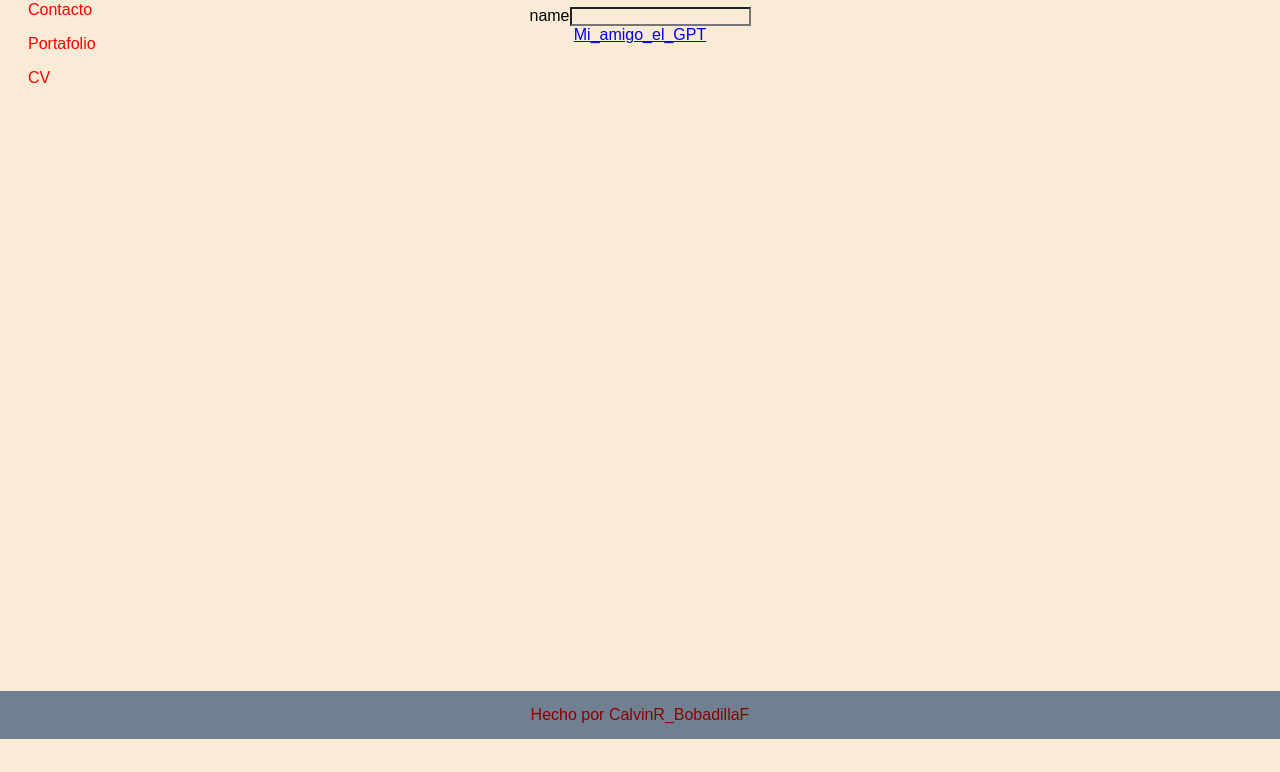
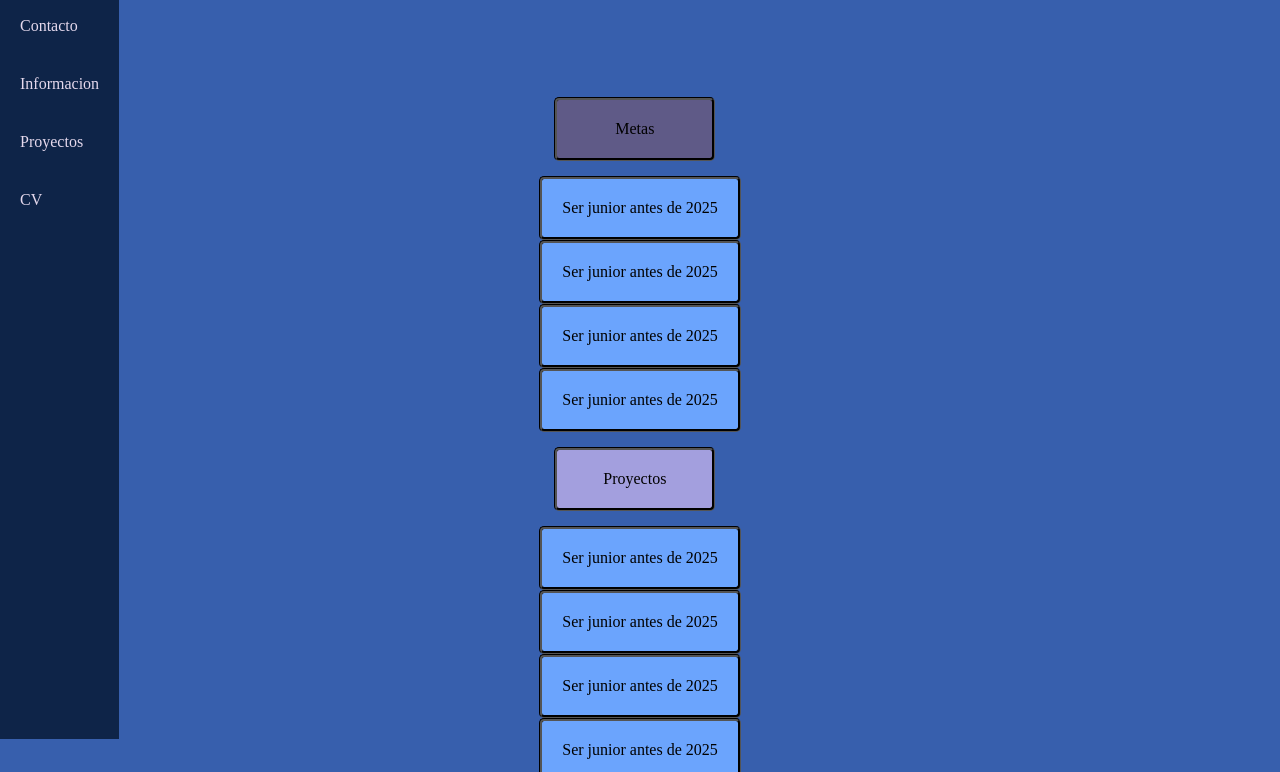
Before and after one commit to CalvinRBobadillaF/CalvinR, a plain HTML site: page index.html in a window 1280 px wide. Shown: the part 61-833 px from the top of the page. Before the commit the page ends 800 px from the top, so only its background shows below. Drawn offline with Linux system fonts and the light colour scheme.

Commit message:
Cambios totales, mas organizacion y fusion con antiguos proyectos.

```diff
--- a/index.html
+++ b/index.html
@@ -3,40 +3,60 @@
 <head>
     <meta charset="UTF-8">
     <meta name="viewport" content="width=device-width, initial-scale=1.0">
-    <title class="titulo">CalvinR</title>
     <link rel="stylesheet" href="styles.css">
+    <link rel="stylesheet" href="mobile.css">
+    <link rel="stylesheet" href="tablet.css">
+    <link rel="stylesheet" href="laptop.css">
+    <title>Proyecto X</title>
+
 </head>
 <body>
-    <main>
-    <section>
-        <h1 class="container">CalvinR</h1>
-        <h3>SrBlade
-        </h3>
-        ul
+    <header class="Nombre">CalvinR</header>
 
-        <nav class="nav">
-            <ul>
-                <li class="item2">info</li>
-                <li class="item2">Contacto</li>
-                <li class="item2">Portafolio</li>
-                <li class="item2">CV</li>
+        <nav class="Navegation">
+            <ul class="List">
+                <li>Portafolio</li>
+                <li>Contacto</li>
+                <li>Informacion</li>
+                <li>Proyectos</li>
+                <li>CV</li>
             </ul>
         </nav>
-        <div class="div">
-            <form action="" class="form">
-                <label for="name">name </label>
-            <input type="text" name="name" id="name">
-            </form>
-            <a href="https://chatgpt.com/c/f506c88d-72ce-468c-8232-f6f80ad3ea0a">Mi_amigo_el_GPT</a>
 
-        </div>
+        <main class="Main">
+
+
+        <ul class="LM">
+            <li class="Titulo1">Metas</li>
+            <li>Ser junior antes de 2025</li>
+            <li>Ser junior antes de 2025</li>
+            <li>Ser junior antes de 2025</li>
+            <li>Ser junior antes de 2025</li>
+        </ul>
+
+
+        <ul class="PM">
+            <li class="Titulo2">Proyectos</li>
+            <li>Ser junior antes de 2025</li>
+            <li>Ser junior antes de 2025</li>
+            <li>Ser junior antes de 2025</li>
+            <li>Ser junior antes de 2025</li>
+        </ul>
+
+
+        <ul class="LI">
+            <li class="Titulo3">Ideas</li>
+            <li>Ser junior antes de 2025</li>
+            <li>Ser junior antes de 2025</li>
+            <li>Ser junior antes de 2025</li>
+            <li>Ser junior antes de 2025</li>
+        </ul>
 
 
 
-    </section>
-</main>
-<footer class="footer">
-    Hecho por CalvinR_BobadillaF
-</footer>
+
+    </main>
+    <footer class="footer">Hecho por Calvin Bobadilla</footer>
+
 </body>
 </html>
--- a/styles.css
+++ b/styles.css
@@ -1,78 +1,105 @@
 * {
-    padding: 0%;
-    margin: 0%;
-    font-family: Arial, Helvetica, sans-serif;
     box-sizing: border-box;
-    background-color: antiquewhite;
+    margin: 0;
+    padding: 0;
 }
 
-.container {
+.Nombre {
+    background-color: #140f07;
+    font-size: 2.3rem;
     display: flex;
     justify-content: center;
-    background-color: rgb(160, 137, 101);
-    color: rgb(26, 2, 2);
+    color: red;
 }
 
-.item {
+.Navegation {
+    background-color: #0e2448;
     display: flex;
-    justify-content: center;
-    color: brown;
-    background-color: rgb(249, 224, 184);
+    flex-direction: column;
+    width: fit-content;
+    position: fixed;
+    height: 100%;
+    top: 0;
 
 }
 
-.Cuadro1 {
-    background-color: chocolate;
-    color: brown;
+.Navegation li{
+    padding: 20px;
+    color: #e5d9ed;
+}
+
+.Main {
+    padding: 100px;
+    background-color: #375fad;
     display: flex;
+    flex-wrap: wrap;
+    flex-direction: column;
+    height: 100%;
     justify-content: center;
+    align-items: center;
+
+}
+
+.Main li{
+    list-style: none;
+    display: flex;
+    flex-direction: column;
+   background-color: #6ba4fd;
+    border-radius: 5px;
+    border-style: groove;
+    border-color: black;
+    padding: 20px;
+
 }
 
 
 
-.nav {
-    color: red;
-    background-color: antiquewhite;
-    display: flex;
+.LM  {
+    justify-content: center;
+    position: relative;
+}
+
+.Titulo1 {
+    background-color: #5f5a87 !important;
+    justify-content: center;
+    text-align: center;
+    height: 10%;
+    align-items: center;
+    width: 80%;
+    margin: 15px;
     flex-direction: column;
-    height: 100%;
-    padding: 20px;
-    position: fixed;
-    justify-content: flex-start;
+}
 
-    top: 0;
-    left: 0;
-
-                           }
+.Titulo2 {
+    background-color: #a39fde !important;
+    justify-content: center;
+    text-align: center;
+    height: 10%;
+    align-items: center;
+    width: 80%;
+    margin: 15px;
+}
 
 
-.nav .item2 {
-    display: flex;
-    flex-direction: column;
-    padding: 8px;
-}
-form {
-    display: flex;
+.Titulo3 {
+    background-color: #e5d9ed !important;
     justify-content: center;
-}
-a {
-    display: flex;
-    justify-content: center
-    ;
-}
-
-.footer {
-    color: darkred;
-    background-color: slategrey;
-    padding: 15px;
-    width: 100%;
-    display: flex;
-    flex-direction: row;
-    justify-content: center;
-    position: fixed;
-    bottom: 0;
+    text-align: center;
+    height: 10%;
+    align-items: center;
+    width: 80%;
+    margin: 15px;
 
 }
 
 
+.footer {
+    background-color: #aff3fa;
+    text-align: center;
+    padding: 16px;
+    display: flex;
+    flex-direction: column;
+    justify-content: center;
 }
+
+@media (min-width: 600px)
```
